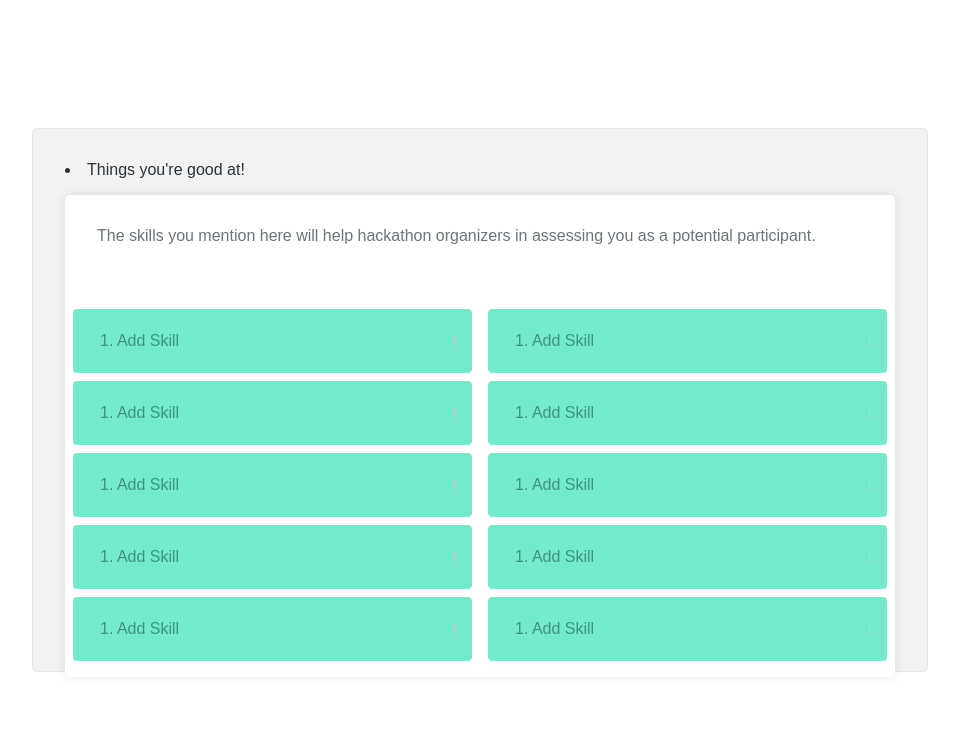
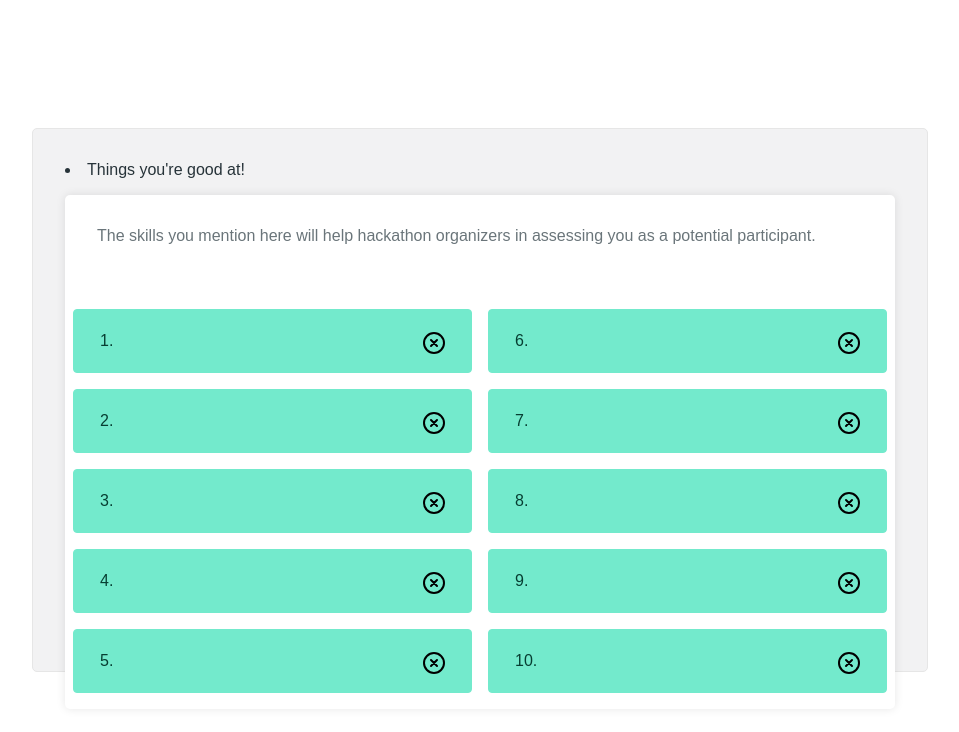
Before and after one commit to Dexters-Hub/fe-devfolio, a Next.js app: page /task-1 in a window 1280 px wide. Shown: the top 732 px of the page, without its empty margins (160-1119 px from the left). Built offline with nearby package versions, Linux system fonts and the light colour scheme; no server answers.

Commit message:
(Update) Task 1 - Now sorting functionality added

```diff
--- a/src/app/task-1/page.tsx
+++ b/src/app/task-1/page.tsx
@@ -1,16 +1,17 @@
 'use client'
 import React, {useEffect, useState} from 'react'
 
-import { Container, ListContainer, CustomUnorderList, Card, InnerCard,Text, BearerColumn, TextGrey } from './styles'
+import { Container, CustomUnorderList, Card, InnerCard,Text,TextGrey } from './styles'
 import ListItem from '@/components/listItem/listItem'
 import InputItem from '@/components/inputItems/inputItems'
 const DNDPage = () => {
 
     const [preFilledSkills, setPreFilledSkills] = useState<{ name: string }[]>([]);
-    const maxInputs = 5;
+    const maxInputs = 10;
 
   useEffect(() => {
     fetch('https://be-devfolio.pockethost.io/api/collections/skills/records', {
+      cache: 'no-store',
       method: 'GET',
       headers: {
         'Content-Type': 'application/json',
@@ -20,7 +21,10 @@ const DNDPage = () => {
       .then((data) => {
         const { items } = data;
         const skills = items.map((item: any) => {
-          return { name: item.skills };
+          return {
+            id: item.id,
+            name: item.skills
+          };
         });
         setPreFilledSkills(skills);
       })
@@ -28,26 +32,6 @@ const DNDPage = () => {
         console.error('Error fetching pre-filled skills:', error);
       });
   }, []);
-
-  const skillsColumn1 = preFilledSkills.slice(0, maxInputs);
-  const skillsColumn2 = preFilledSkills.slice(maxInputs, maxInputs * 2);
-
-
-
-
-    // useEffect(() => {
-    //     fetch(`https://be-devfolio.pockethost.io/api/collections/skills/records`,{
-    //         method: 'POST',
-    //         headers: {
-    //             'Content-Type': 'application/json',
-    //         },
-    //         body: JSON.stringify({
-    //             "skills": "javascript"
-    //         })
-    //     }).then((res) => {
-    //         return res.json();
-    //     })
-    // }, [])
 
 
 return (
@@ -61,15 +45,7 @@ return (
             <InnerCard>
                 <TextGrey>The skills you mention here will help hackathon organizers in assessing you as a potential  participant.</TextGrey>
 
-                <ListContainer>
-                            <BearerColumn>
-                                <ListItem preFilledSkills={skillsColumn1} maxInputs={maxInputs} />
-                                </BearerColumn>
-
-                                <BearerColumn>
-                                <ListItem preFilledSkills={skillsColumn2} maxInputs={maxInputs} />
-                                </BearerColumn>
-                </ListContainer>
+                <ListItem preFilledSkills={preFilledSkills} maxInputs={maxInputs} />
             </InnerCard>
 
         </Card>
--- a/src/app/task-1/styles.js
+++ b/src/app/task-1/styles.js
@@ -10,13 +10,6 @@ export const Container = styled.div`
     justify-content: center;
 
     font-family: 'Nunito Sans', sans-serif;
-`;
-
-export const ListContainer = styled.div`
-
-    justify-content: center;
-    display: flex;
-    margin-top: 3rem;
 `;
 
 export const Card = styled.div`
@@ -39,14 +32,6 @@ export const Card = styled.div`
 
 `;
 
-export const BearerColumn = styled.div`
-    display: flex;
-    flex-direction: column;
-    justify-content:flex-start;
-    border-radius: 5px;
-    margin: 0.5em;
-    width: 32rem;
-`;
 
 
 export const InnerCard = styled.div`
--- a/src/components/inputItems/inputItems.tsx
+++ b/src/components/inputItems/inputItems.tsx
@@ -1,25 +1,39 @@
+
 import React, { useEffect, useState } from 'react';
 import AsyncSelect from 'react-select/async';
 import { customStyles } from './styles';
-import styled from 'styled-components';
 
 interface Tag {
+  [x: string]: any;
   name: string;
 }
 
 interface InputItemProps {
   preFilledSkills: Tag[];
-  onSkillChange: (selectedSkill: Tag | null) => void;
+  onSkillChange: (selectedSkill: Tag | null, position: number) => void;
+  onDeleteSkill: (position: number) => void;
   isDisabled?: boolean;
+  position: number;
 }
 
-const InputItem: React.FC<InputItemProps> = ({ preFilledSkills, onSkillChange, isDisabled }) => {
+const InputItem: React.FC<InputItemProps> = ({ preFilledSkills, position, onSkillChange, onDeleteSkill, isDisabled }) => {
   const [selectedSkill, setSelectedSkill] = useState<Tag | null>(null);
   const [availableTags, setAvailableTags] = useState<Tag[]>([]);
+  const [showIcon, setShowIcon] = useState(true);
+  const [isSaving, setIsSaving] = useState(false);
+  const [isDeleting, setIsDeleting] = useState(false);
   const tags: Tag[] = [
     { name: 'JavaScript' },
     { name: 'TypeScript' },
     { name: 'React' },
+    { name: 'Vue' },
+    { name: 'Angular' },
+    { name: 'Node' },
+    { name: 'Express' },
+    { name: ' Julia' },
+    { name: 'Swift' },
+    { name: 'Objective-C' },
+    { name: 'Java' },
   ];
 
   useEffect(() => {
@@ -37,8 +51,12 @@ const InputItem: React.FC<InputItemProps> = ({ preFilledSkills, onSkillChange, i
     if (selectedOption) {
       setSelectedSkill(selectedOption);
       saveToDatabase(selectedOption.name);
+
+      onSkillChange(selectedOption, position);
     }
   };
+
+
 
   const filterTag = (inputValue: string) => {
     return availableTags.filter((tag) =>
@@ -54,6 +72,8 @@ const InputItem: React.FC<InputItemProps> = ({ preFilledSkills, onSkillChange, i
   };
 
   const saveToDatabase = (skillName: string) => {
+    setIsSaving(true);
+
     const apiUrl = 'https://be-devfolio.pockethost.io/api/collections/skills/records';
 
     fetch(apiUrl, {
@@ -68,23 +88,96 @@ const InputItem: React.FC<InputItemProps> = ({ preFilledSkills, onSkillChange, i
       .then((response) => response.json())
       .then((data) => {
         console.log('Skill saved to database:', data);
+
+        setIsSaving(false);
       })
       .catch((error) => {
         console.error('Error saving skill to database:', error);
+        setIsSaving(false);
       });
   };
 
+  const deleteFromDatabase = (id: number) => {
+    setIsDeleting(true);
+
+    const apiUrl = `https://be-devfolio.pockethost.io/api/collections/skills/records/${id}`;
+
+    fetch(apiUrl, {
+      method: 'DELETE',
+      headers: {
+        'Content-Type': 'application/json',
+      },
+    })
+      .then((response) => response.json())
+      .then(() => {
+        console.log('Skill deleted from database');
+        setSelectedSkill(null);
+        setIsDeleting(false);
+      })
+      .catch((error) => {
+        console.error('Error deleting skill from database:', error);
+        setIsDeleting(false);
+      });
+  };
+
+  const deleteSkill = (event: React.MouseEvent<HTMLDivElement, MouseEvent>) => {
+    event.stopPropagation();
+    const id = selectedSkill?.id;
+    deleteFromDatabase(id);
+    onDeleteSkill(position);
+    setSelectedSkill(null);
+    onSkillChange(null, position);
+    setShowIcon(false);
+  };
+
   return (
+    <div style={{ position: 'relative' }}>
+      {selectedSkill && (
+        <div
+          style={{
+            zIndex: 1,
+            position: 'absolute',
+            left: 'calc(100% - 50px)',
+            top: '35%',
+            margin: 0,
+            padding: 0,
+            border: 0,
+            background: 'none',
+            cursor: 'pointer',
+          }}
+          onClick={(event) => deleteSkill(event)}
+        >
+          <svg
+            xmlns="http://www.w3.org/2000/svg"
+            width="24"
+            height="24"
+            fill="none"
+            stroke="#000"
+            strokeWidth="2"
+            strokeLinecap="round"
+            strokeLinejoin="round"
+            className="feather feather-x-circle"
+          >
+            <circle cx="12" cy="12" r="10"></circle>
+            <path d="M15 9l-6 6M9 9l6 6"></path>
+          </svg>
+        </div>
+      )}
       <AsyncSelect
-      value={selectedSkill?.name ? selectedSkill : null}
+        value={selectedSkill ? { name: `${position}. ${selectedSkill.name}` } : null }
         onChange={handleSkillChange}
         loadOptions={loadOptions}
         defaultOptions={availableTags}
-      getOptionLabel={(option) => option?.name}
-      getOptionValue={(option) => option?.name}
-      placeholder={1 + '.' + ' Add Skill'}
+        getOptionLabel={(option) => option?.name || ''}
+        getOptionValue={(option) => option?.name || ''}
+        placeholder={`${position}. Add Skill`}
         styles={customStyles}
+        isDisabled={selectedSkill?.name ? true : isDisabled}
+        components={{
+          IndicatorSeparator: () => null,
+        }}
       />
+    </div>
   );
 };
 
--- a/src/components/inputItems/styles.tsx
+++ b/src/components/inputItems/styles.tsx
@@ -1,11 +1,10 @@
 export const customStyles = {
-
     dropdownIndicator: () => ({
       display: 'none',
     }),
 
-    // if not used the color should light green 73EACC with opacity as 50% and focus blue if active the default color
-    control: (provided: any, state: any) => ({
+    control: (provided: any, state: any) => {
+        const defaultStyles = {
           ...provided,
           padding: '1em',
           border: '1px solid #73EACC',
@@ -15,12 +14,19 @@ export const customStyles = {
             border: '1px solid #007aff',
             boxShadow: 'none',
           },
-        backgroundColor: state.isFocused ? '#fff' : '#73EACC',
+          backgroundColor: state.isFocused ? '#fff' : state.hasValue ? '#73EACC' : '#fff',
           margin: '0.5em 0',
-        opacity: state.isFocused ? '1' : '1',
-    }),
+        };
 
-    // change color of text and background of the input field
+        const opacityStyles = {
+          opacity: state.isFocused || (!state.selectProps.menuIsOpen && state.hasValue) ? '1' : '0.5',
+        };
+
+        return {
+          ...defaultStyles,
+          ...opacityStyles,
+        };
+      },
 
     menu: (provided: any, state: any) => ({
       ...provided,
@@ -34,14 +40,27 @@ export const customStyles = {
       },
     }),
 
-    // change color of Placeholder or text color when not active
-
     placeholder: (provided: any, state: any) => ({
       ...provided,
       color: state.isFocused ? '#A6A6A6' : '#073E32',
-        opacity: state.isFocused ? '1' : '0.5',
+      opacity: state.isFocused ? '1' : '1',
     }),
 
-    //margin between the input field
 
+    singleValue: (provided: any, state: any) => ({
+      ...provided,
+      color: state.isFocused ? '#A6A6A6' : '#073E32',
+      opacity: state.isFocused ? '1' : '1',
+    }),
+
+
+    option: (provided: any, state: any) => ({
+      ...provided,
+      color: state.isSelected ? '#fff' : '#7d7d7d',
+      backgroundColor: state.isSelected ? '#007aff' : '#fff',
+      '&:hover': {
+        backgroundColor: state.isSelected ? '#007aff' : '#fff',
+        color: state.isSelected ? '#fff' : '#7d7d7d',
+      },
+    }),
   };
--- a/src/components/listItem/listItem.tsx
+++ b/src/components/listItem/listItem.tsx
@@ -1,5 +1,6 @@
 import React, { useEffect, useState } from 'react';
-import InputItem from '@/components/inputItems/inputItems';
+import InputItem from '../inputItems/inputItems';
+import { ListContainer, BearerColumn } from './styles';
 
 interface Tag {
   name: string;
@@ -8,25 +9,110 @@ interface Tag {
 interface ListItemProps {
   preFilledSkills: Tag[];
   maxInputs: number;
+}
 
-}
-const ListItem: React.FC<ListItemProps> = ({ preFilledSkills, maxInputs}) => {
+const ListItem: React.FC<ListItemProps> = ({ preFilledSkills, maxInputs }) => {
+  const [skills, setSkills] = useState<Tag[]>([]);
 
+  useEffect(() => {
+    const filledSkills = preFilledSkills.slice(0, maxInputs);
+    while (filledSkills.length < maxInputs) {
+      filledSkills.push({ name: '' });
+    }
+    setSkills(filledSkills);
+  }, [preFilledSkills, maxInputs]);
 
-  const handleSkillChange = (selectedSkill: Tag | null) => {
-    console.log('Selected Skill:', selectedSkill);
+  const handleSkillChange = (selectedSkill: Tag | null, position: number) => {
+    console.log('Selected Skill at position', position, ':', selectedSkill);
+    // You can update the skills state or perform other actions here.
   };
 
-  const filledSkills = [...preFilledSkills];
-  while (filledSkills.length < maxInputs) {
-    filledSkills.push({ name: '' });
-  }
+  const [isDragging, setIsDragging] = useState<boolean>(false);
+  const [draggedItemIndex, setDraggedItemIndex] = useState<number | null>(null);
+
+  const handleDragStart = (index: number) => {
+    if (skills[index].name === '') {
+      // If the skill is empty, prevent dragging
+      return;
+    }
+    setDraggedItemIndex(index);
+    setIsDragging(true);
+  };
+
+  const handleDragEnd = () => {
+    setDraggedItemIndex(null);
+    setIsDragging(false);
+  };
+
+  const handleDragOver = (e: React.DragEvent<HTMLDivElement>) => {
+    e.preventDefault();
+  };
+
+  const handleDrop = (targetIndex: number) => {
+    if (draggedItemIndex === null || draggedItemIndex === targetIndex) return;
+
+    // Prevent dropping filled skill into non-filled skill
+    if (skills[targetIndex].name == '') return;
+
+    const reorderedSkills = [...skills];
+    const [removedSkill] = reorderedSkills.splice(draggedItemIndex, 1);
+    reorderedSkills.splice(targetIndex, 0, removedSkill);
+    setSkills(reorderedSkills);
+    handleDragEnd();
+  };
 
   return (
     <div>
-      {filledSkills.map((skill, index) => (
-        <InputItem key={index} preFilledSkills={skill ? [skill] : []} onSkillChange={handleSkillChange} isDisabled={index >= maxInputs && !!skill} />
-      ))}
+      <ListContainer>
+        <BearerColumn onDragOver={handleDragOver}>
+          {skills.slice(0, maxInputs / 2).map((skill, index) => {
+            const currentPosition = index + 1;
+            return (
+              <div
+                key={currentPosition}
+                draggable={skill.name !== ''} // Only make filled skills draggable
+                onDragStart={() => handleDragStart(index)}
+                onDrop={() => handleDrop(index)}
+                onDragOver={handleDragOver}
+              >
+                <InputItem
+                  onDeleteSkill={() => console.log('Delete Skill at position', currentPosition)}
+                  preFilledSkills={skills.slice(index, index + 1)}
+                  onSkillChange={(selectedSkill: Tag | null) =>
+                    handleSkillChange(selectedSkill, index)
+                  }
+                  isDisabled={index < preFilledSkills.length}
+                  position={currentPosition}
+                />
+              </div>
+            );
+          })}
+        </BearerColumn>
+        <BearerColumn onDragOver={handleDragOver}>
+          {skills.slice(maxInputs / 2).map((skill, index) => {
+            const currentPosition = maxInputs / 2 + index + 1;
+            return (
+              <div
+                key={currentPosition}
+                draggable={skill.name !== ''} // Only make filled skills draggable
+                onDragStart={() => handleDragStart(currentPosition - 1)}
+                onDrop={() => handleDrop(currentPosition - 1)}
+                onDragOver={handleDragOver}
+              >
+                <InputItem
+                  onDeleteSkill={() => console.log('Delete Skill at position', currentPosition)}
+                  preFilledSkills={skills.slice(currentPosition - 1, currentPosition)}
+                  onSkillChange={(selectedSkill: Tag | null) =>
+                    handleSkillChange(selectedSkill, currentPosition)
+                  }
+                  isDisabled={currentPosition <= preFilledSkills.length}
+                  position={currentPosition}
+                />
+              </div>
+            );
+          })}
+        </BearerColumn>
+      </ListContainer>
     </div>
   );
 };
--- a/src/components/listItem/styles.js
+++ b/src/components/listItem/styles.js
@@ -1 +1,26 @@
 import styled from "styled-components";
+
+export const ListContainer = styled.div`
+
+    justify-content: center;
+    display: flex;
+    margin-top: 3rem;
+`;
+
+export const BearerColumn = styled.div`
+    display: flex;
+    flex-direction: column;
+    justify-content:flex-start;
+    border-radius: 5px;
+    margin: 0.5em;
+    width: 32rem;
+`;
+
+export const Placeholder = styled.div`
+  position: absolute;
+  width: 100%;
+  height: 54px;
+  border: 2px dashed #aaa;
+  pointer-events: none;
+  box-sizing: border-box;
+`;
```
Lines whose indentation alone changed are shown as unchanged.
